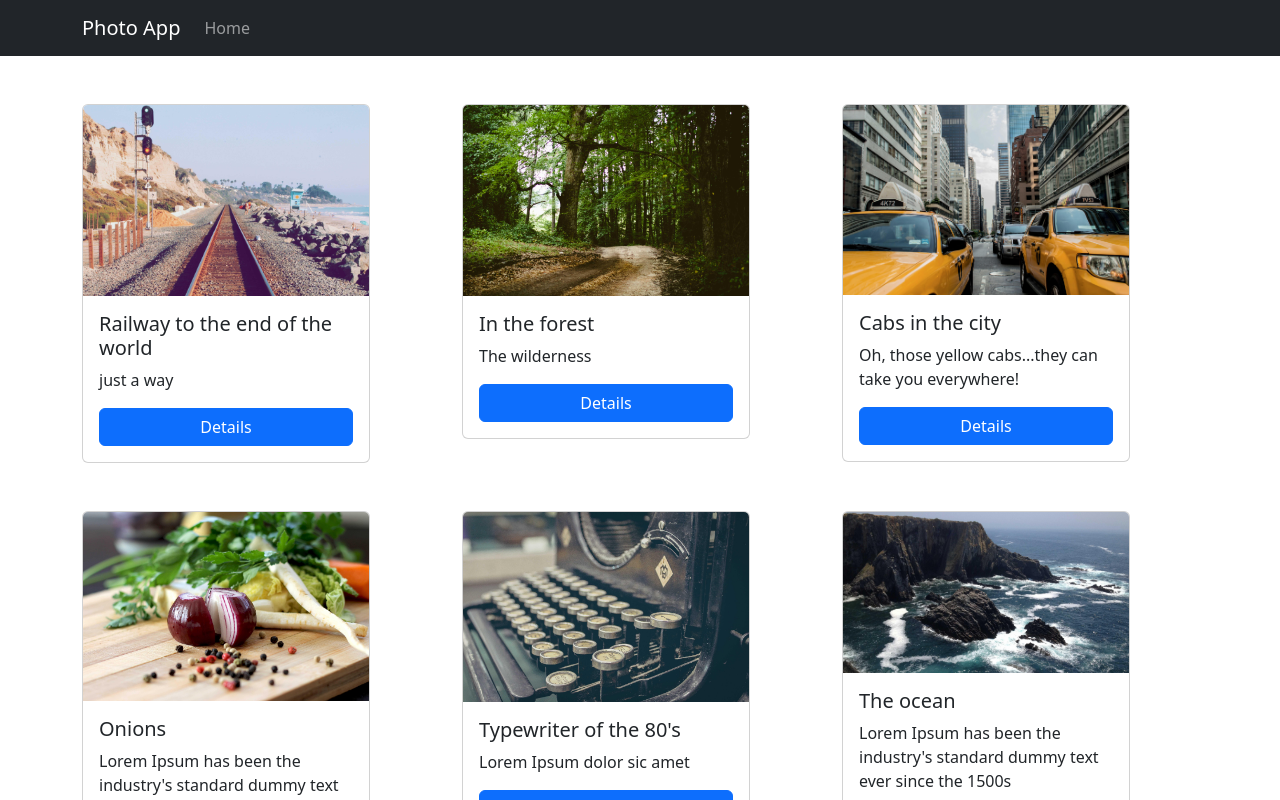
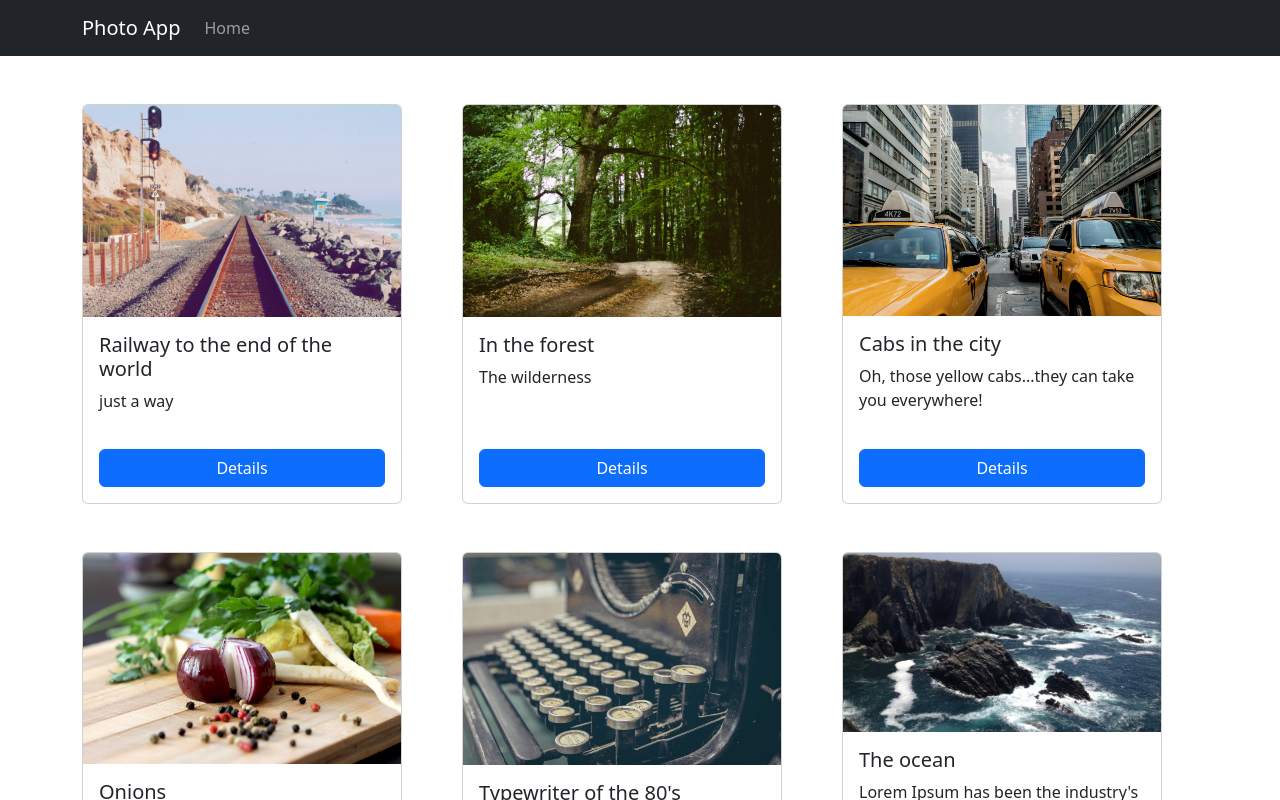
Before and after one commit to Mesi14/react-photo-app, a React (Create React App) app: page / in a window 1280 px wide. Shown: the top 800 px of the page. Built offline with nearby package versions, Linux system fonts and the light colour scheme; data requests are answered from the project's data file.

Commit message:
:ok_hand: implement changes after code-review

```diff
--- a/src/components/Details.js
+++ b/src/components/Details.js
@@ -6,7 +6,7 @@ import InputGroup from 'react-bootstrap/InputGroup';
 import axios from "axios";
 
 function Details() {
-  const parameters = useParams();
+  const { imgId } = useParams();
   const [photo, setPhoto] = useState([]);
   const [validated, setValidated] = useState(false);
   const [formData, setFormData] = useState({firstName: "", user: "", lastName: "", singleComment: "", agree: false});
@@ -14,14 +14,14 @@ function Details() {
   useEffect(() => {
     const fetchData = async () => {
       try {
-        const resp = await axios.get(`http://localhost:3001/photos/${parameters.imgId}`);
+        const resp = await axios.get(`http://localhost:3001/photos/${imgId}`);
         setPhoto(resp.data);
       } catch (error) {
-        console.log("this error is from single photo page", error);
+        console.error(error);
       }
     };
     fetchData();
-  }, [parameters.imgId]);
+  }, [imgId]);
 
   const handleChange = (ev) => {
     setFormData({...formData, [ev.target.name]: ev.target.value})
@@ -49,12 +49,12 @@ function Details() {
       const currPhoto = { ...photo };
       currPhoto.comments.push(`@${user}: ${singleComment}`);
       setPhoto(currPhoto);
-      await axios.put(`http://localhost:3001/photos/${parameters.imgId}`, photo)
+      await axios.put(`http://localhost:3001/photos/${imgId}`, photo)
     } catch (error) {
-      console.log("this is the error from making a comment", error);
+      console.error(error);
     }
   }
-  console.log("agree", formData.agree)
+
   return (
     <>
       <div className="details-descript">
--- a/src/components/Photos.js
+++ b/src/components/Photos.js
@@ -15,7 +15,7 @@ const Photos = () => {
       const response = await axios.get("http://localhost:3001/photos");
       setPhotosState(response.data);
     } catch (error) {
-      console.log("fetching error", error);
+      console.error(error);
     }
   };
 
@@ -23,12 +23,12 @@ const Photos = () => {
     return photos.map(({ id, shortDesc, srcImage, title }) => (
       <Fragment key={id}>
         <Col xs={4} md={4} lg={4} key={id}>
-          <Card className="thumbnail mt-5" style={{ width: "18rem" }}>
+          <Card className="thumbnail mt-5">
             <Card.Img variant="top" src={srcImage} />
-            <Card.Body>
+            <Card.Body className="card-body">
               <Card.Title>{title}</Card.Title>
               <Card.Text>{shortDesc}</Card.Text>
-              <Button variant="primary">
+              <Button className="card-btn" variant="primary">
                 <Nav.Link href={`/details/${id}`}>Details</Nav.Link>
               </Button>
             </Card.Body>
--- a/src/styles/Photos.css
+++ b/src/styles/Photos.css
@@ -1,3 +1,15 @@
 .thumbnail {
-  color: red;
+  width: 20rem;
+  min-height: 25rem;
 }
+
+.card-body {
+  position: relative;
+}
+
+.card-btn {
+  position: absolute;
+  bottom: 1rem;
+  width: 90%;
+  margin: 0 auto;
+}
```
